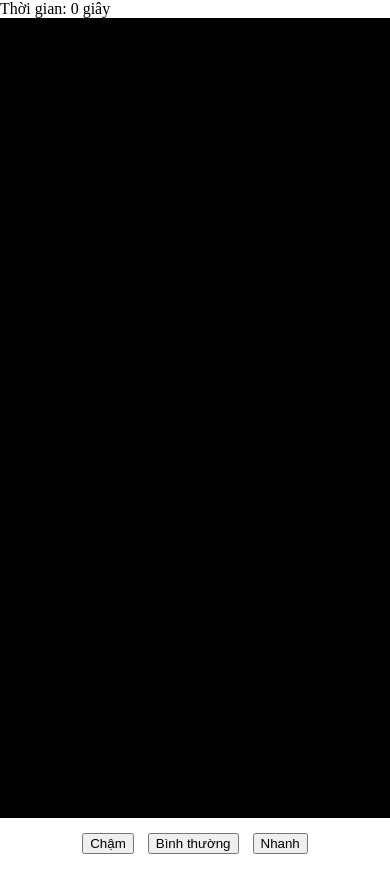
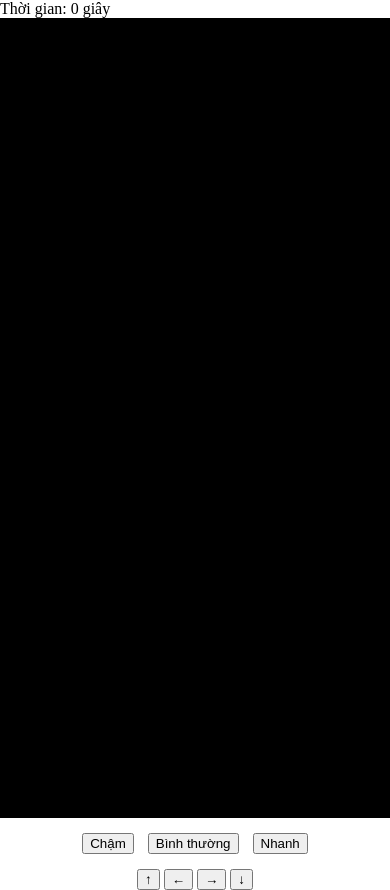
Before and after one commit to Tuanmondron2003/Gameloen2, a plain HTML site: page index.html in a window 390 px wide. Shown: the top 890 px of the page. Before the commit the page ends 859 px from the top, so only its background shows below. Drawn offline with Linux system fonts and the light colour scheme.

Commit message:
Add files via upload

```diff
--- a/index.html
+++ b/index.html
@@ -20,6 +20,21 @@
       margin: 5px;
     }
   </style>
+  <style>
+    /* Ẩn nút di chuyển trên màn hình lớn */
+    .mobile-controls {
+      display: none;
+    }
+
+    /* Hiện nút di chuyển khi màn hình nhỏ */
+    @media screen and (max-width: 768px) {
+      .mobile-controls {
+        display: block;
+        text-align: center;
+        margin-top: 10px;
+      }
+    }
+  </style>
 </head>
 <body>
     <div class="time-container">
@@ -37,6 +52,12 @@
         <div id="countdown" style="display: none;"></div>
       </div>
     </div>
+  </div>
+  <div class="mobile-controls">
+    <button id="moveUpButton">↑</button>
+    <button id="moveLeftButton">←</button>
+    <button id="moveRightButton">→</button>
+    <button id="moveDownButton">↓</button>
   </div>
   <script>
     const canvas = document.getElementById("gameCanvas");
```
